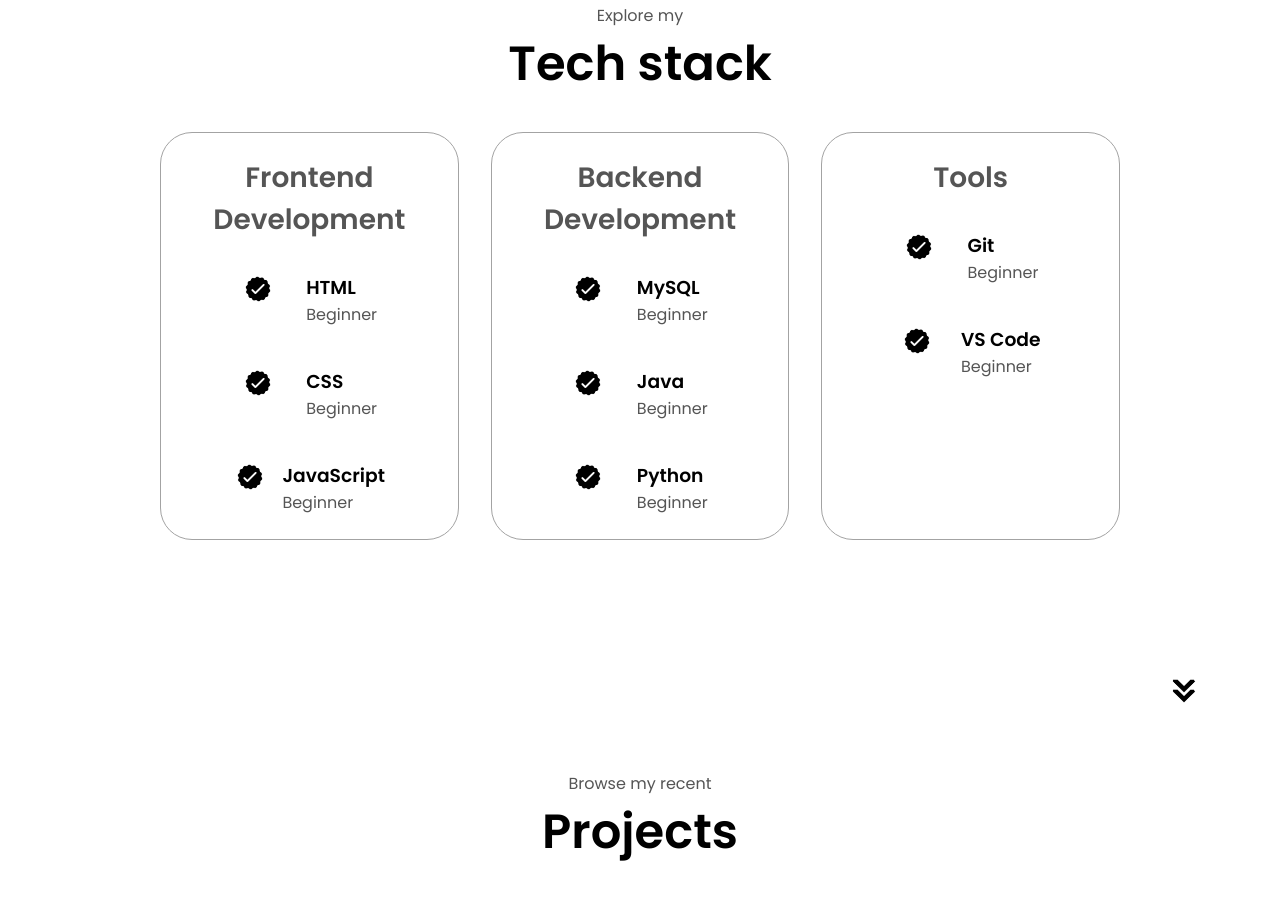
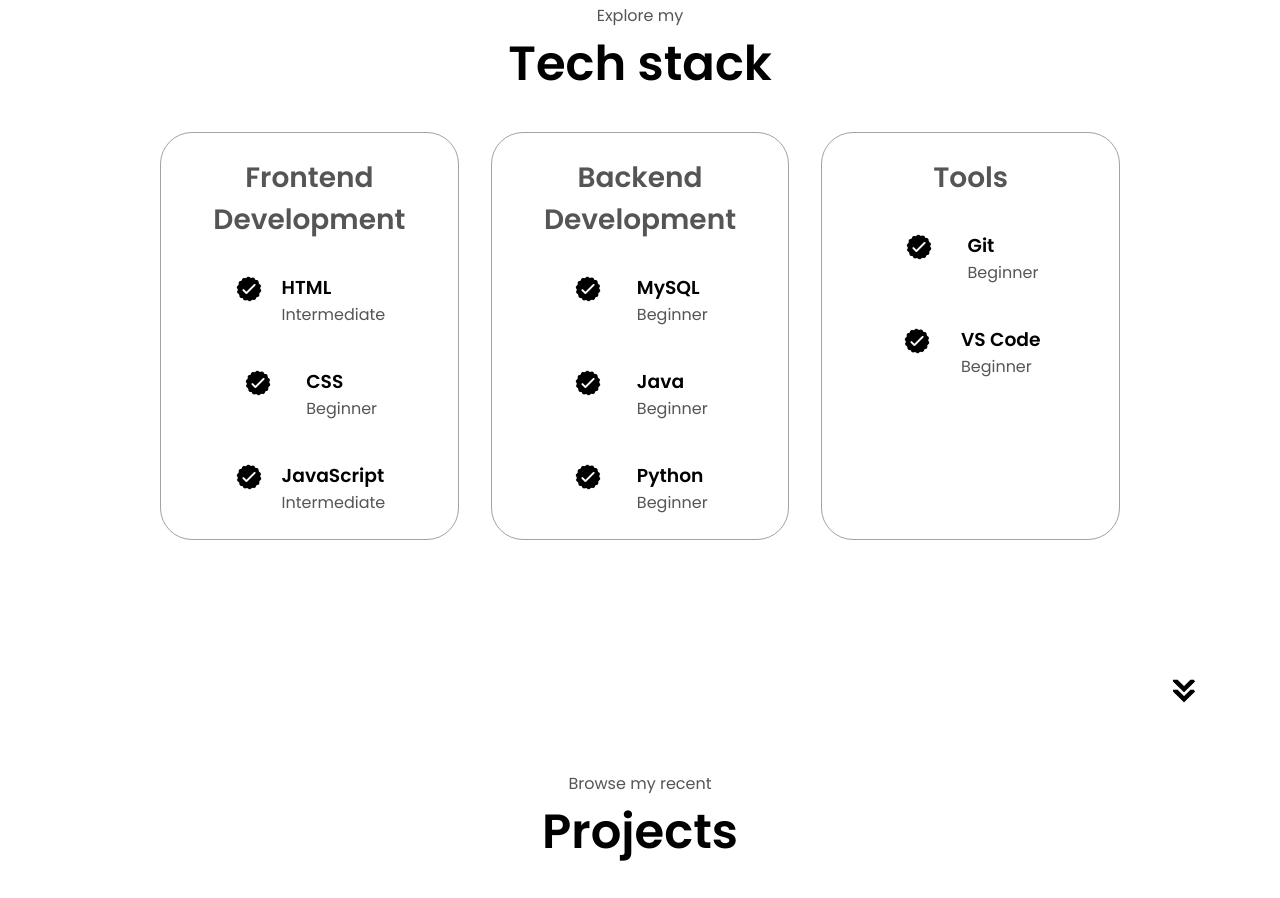
Before and after one commit to alexbrez/portfolio, a plain HTML site: page index.html in a window 1280 px wide. Shown: the part 1693-2591 px from the top of the page. Drawn offline with Linux system fonts and the light colour scheme.

Commit message:
Update index.html

```diff
--- a/index.html
+++ b/index.html
@@ -96,7 +96,7 @@
                             <img src="./assets/checkmark.png" alt="Experience icon" class="icon"/>
                             <div>
                                 <h3>HTML</h3>
-                                <p>Beginner</p>
+                                <p>Intermediate</p>
                             </div>
                         </article>
                         <article>
@@ -110,7 +110,7 @@
                             <img src="./assets/checkmark.png" alt="Experience icon" class="icon"/>
                             <div>
                                 <h3>JavaScript</h3>
-                                <p>Beginner</p>
+                                <p>Intermediate</p>
                             </div>
                         </article>
 
@@ -249,7 +249,7 @@
                 </ul>
             </div>
         </nav>
-        <p>Copyright &#169; 2024 Alex Brezas. All Rights Reserved.</p>
+        <p>Copyright &#169; 2025 Alex Brezas. All Rights Reserved.</p>
     </footer>
     <script src="script.js"></script>
 </body>
```
